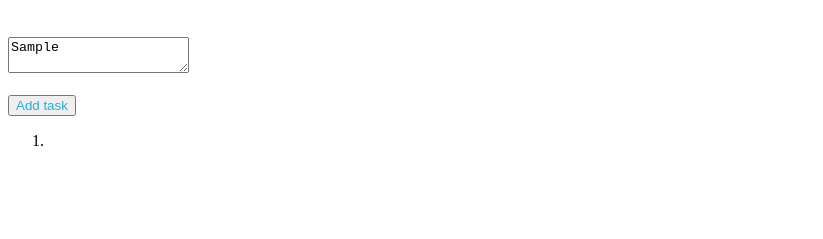
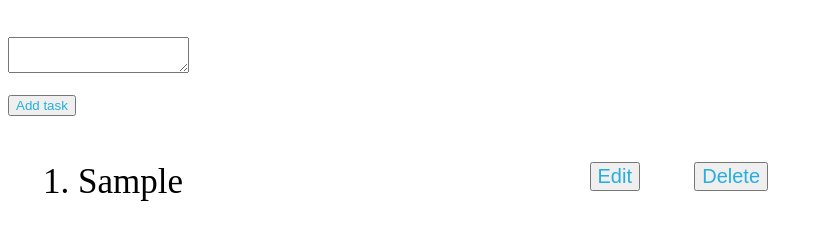
Before and after one commit to JyothirmaiKakumanu/React-Assignment-5---Todo-List-React, a React app: page / in a window 1280 px wide. Both pictures are taken after typing "Sample" into the empty fields and a click on the button "Add task". Shown: the part 61-300 px from the top of the page, without its empty margins (0-823 px from the left). Built offline with nearby package versions, Linux system fonts and the light colour scheme.

Commit message:
committed

```diff
--- a/package.json
+++ b/package.json
@@ -12,6 +12,9 @@
   "author": "",
   "license": "ISC",
   "dependencies": {
+    "@fortawesome/fontawesome-svg-core": "^1.2.35",
+    "@fortawesome/free-solid-svg-icons": "^5.15.3",
+    "@fortawesome/react-native-fontawesome": "^0.2.6",
     "css-loader": "^4.3.0",
     "jest-junit": "^11.1.0",
     "react": "^16.13.1",
--- a/src/components/App.js
+++ b/src/components/App.js
@@ -2,21 +2,27 @@ import React, { useState } from "react";
 import "./../styles/App.css";
 import EnterTask from "./EnterTask";
 import DisplayTasks from "./DisplayTasks";
+// import { library } from '@fortawesome/fontawesome-svg-core';
+// import {faEdit} from '@fortawesome/free-solid-svg-icons';
+
+// library.add(faEdit);
 
 function App()
 {
-	const [task,setTask] = useState({
-		taskName: "",
-	});
+	// const [task,setTask] = useState({
+	// 	taskName: "",
+	// });
+	const [task,setTask] = useState('');
 	const [taskArr,setTaskArr]= useState([]);
 
 
-	const AddItem=()=>{
+	const addItem=(e)=>{
+		e.preventDefault();
 		console.log(`inside add item`);
-		if(task.taskName !== ""){
+		if(task !== ""){
 			console.log("inside add item if");
-			setTaskArr([...taskArr,task.taskName]);
-
+			setTaskArr([...taskArr,task]);
+			setTask('');
 		}
 		console.log(`taskArr${taskArr}`);
 		taskArr.map((itm,index)=>{
@@ -25,51 +31,67 @@ function App()
 		})
 	}
 
-	const handleChange=(event)=>{
-		// setTask(()=>{
-		// 	{taskName:event.target.value}
-		// });
-		setTask({taskName :event.target.value});
+	const handleInput=(event)=>{
+		setTask(event.target.value);
 		console.log(`line28${task}`);
 	}
+
+	const deleteItems=(id)=>{
+		console.log("inside del fnc");
+		// const arr = taskArr.slice();
+		 const filteredArr = taskArr.filter((item,index)=>{
+		 return index!==id});
+		 setTaskArr(filteredArr);
+		// setTaskArr((item) => {
+		// 	console.log("item"+item);
+		// 	return item.filter((arrEle, index) => {
+		// 	  return index !== id;
+		// 	});
+		// });
+		console.log("line47"+taskArr);
+	}
+
+	const editItems=(id,value)=>{
+	taskArr.map(item=>{
+		if(item.id===id){
+			item.value = value;
+		}
+	})
+	setTaskArr(taskArr);
+}
 
 	return (
 	<div id="main">
 		<h1>ToDo List</h1>
 		<br/>
 		<EnterTask id="task"
-			// value={task.taskName}
+			value={task}
 			// onChange={(e)=>setTask(e.target.value)}
-			onChange ={handleChange}
+			onChange ={handleInput}
 			placeholder="Enter the task"/>
 		<br/>
 		<button id="btn"
-			onClick={AddItem}>
+		type="submit"
+			onClick={addItem}>
 			Add task
 		</button>
-		{/* <ol>
-			{/* {taskArr.map((item,index)=>{ */}
-				{/* <DisplayTasks
-					className="list" */}
-					{/* // key={index}
-					// id={index}
-					taskArr = {taskArr}
-					// value={task.taskName}
-					// text={task.taskName} */}
-				{/* /> */}
-			{/* })} */}
-			{/* <li>Hi</li> */}
-
-
 		<ol>
 			{taskArr.map((item,index)=>{
+				console.log("before return");
 				return (
-					<li>
-						{item.taskName}
-					</li>
+					<DisplayTasks
+						className ="list"
+						key={index}
+						id={index}
+						text={item}
+						value={item}
+						ondelete ={deleteItems}
+						// onEdit ={editItems}
+					/>
 				)
 			})}
 		</ol>
+
 
 	</div>
 	);
--- a/src/components/DisplayTasks.js
+++ b/src/components/DisplayTasks.js
@@ -1,17 +1,37 @@
 import React from 'react';
+import EditItem from './EditItem';
+// import {FontAwesomeIcon} from '@fortawesome/react-native-fontawesome';
+
 
 const DisplayTasks = (props) => {
     // console.log(`text${props.text}`);
-
+    console.log("inside display tasks");
     return (
         <>
-            {props.taskArr.map((item,index)=>{
+            {/* {props.taskArr.map((item,index)=>{ */}
+            <div className="container">
                 <li className ={props.className}
-                key={index}>
-                    {item.taskName}
+                 id = {props.id}
+                 key={props.key} value={props.text}>{props.text}
+
+                <button type="button" className ="edit" onClick={()=>{
+                    console.log("inside button edit");
+
+                    return (<EditItem key={props.key}
+                     value={props.value}
+                     id={props.id}
+                     className="edit"
+                     onEdit ={props.onEdit}/>)}}>Edit</button>
+
+
+                <button type="button" className="delete" onClick={()=>{
+                        props.ondelete(props.id)
+                }}>
+                    Delete
+                </button>
+
                 </li>
-            })}
-
+            </div>
 
         </>
     );
--- /dev/null
+++ b/src/components/EditItem.js
@@ -0,0 +1,44 @@
+import React, { useState } from 'react';
+
+const EditItem = (props) => {
+    const [editReq,seteditReq] = useState({show:false});
+    const [editTask,setEdittask] = useState('');
+
+    console.log("in edit item component");
+
+    const addEdit=()=>{
+        console.log("in line 8");
+        seteditReq({show:true});
+    }
+    const editTaskFunc =(e)=>{
+        console.log("in line 12");
+        setEdittask(e.target.value);
+    }
+    return (
+        <>
+           {editReq.show?
+           (
+           <>
+           <input type="text"
+                key={props.key}
+                value={props.value}
+                className={props.className}
+                onChange={editTaskFunc}
+            />
+            <button type="button"
+            className="saveTask"
+            onClick = {()=>{
+                props.onEdit(editTask);
+                seteditReq({show:false});
+            }}>Save</button>
+            </>)
+            :
+            <button type="button" className={props.className} onChange={addEdit}>
+                Edit</button>
+            }
+
+        </>
+    );
+};
+
+export default EditItem;
--- a/src/components/EnterTask.js
+++ b/src/components/EnterTask.js
@@ -6,10 +6,10 @@ const EnterTask = (props) => {
         <div>
             <textarea
                 id={props.id}
-                // value={props.value}
-                placeholder={props.placeholder}
+                value={props.value}
                 onChange = {props.onChange}
             />
+
         </div>
     );
 };
--- a/src/styles/App.css
+++ b/src/styles/App.css
@@ -14,3 +14,20 @@ button{
 .bg-pink{
 	background-color:pink;
 }
+
+.container{
+    font-size: 35px;
+    padding: 30px;
+    margin: auto;
+}
+
+li button.edit{
+    position: absolute;
+    right: 50%;
+    font-size: 20px;
+}
+li button.delete{
+    position: absolute;
+    right: 40%;
+    font-size: 20px;
+}
```
Also changed, not shown: edit.png (added), 1 other file.
